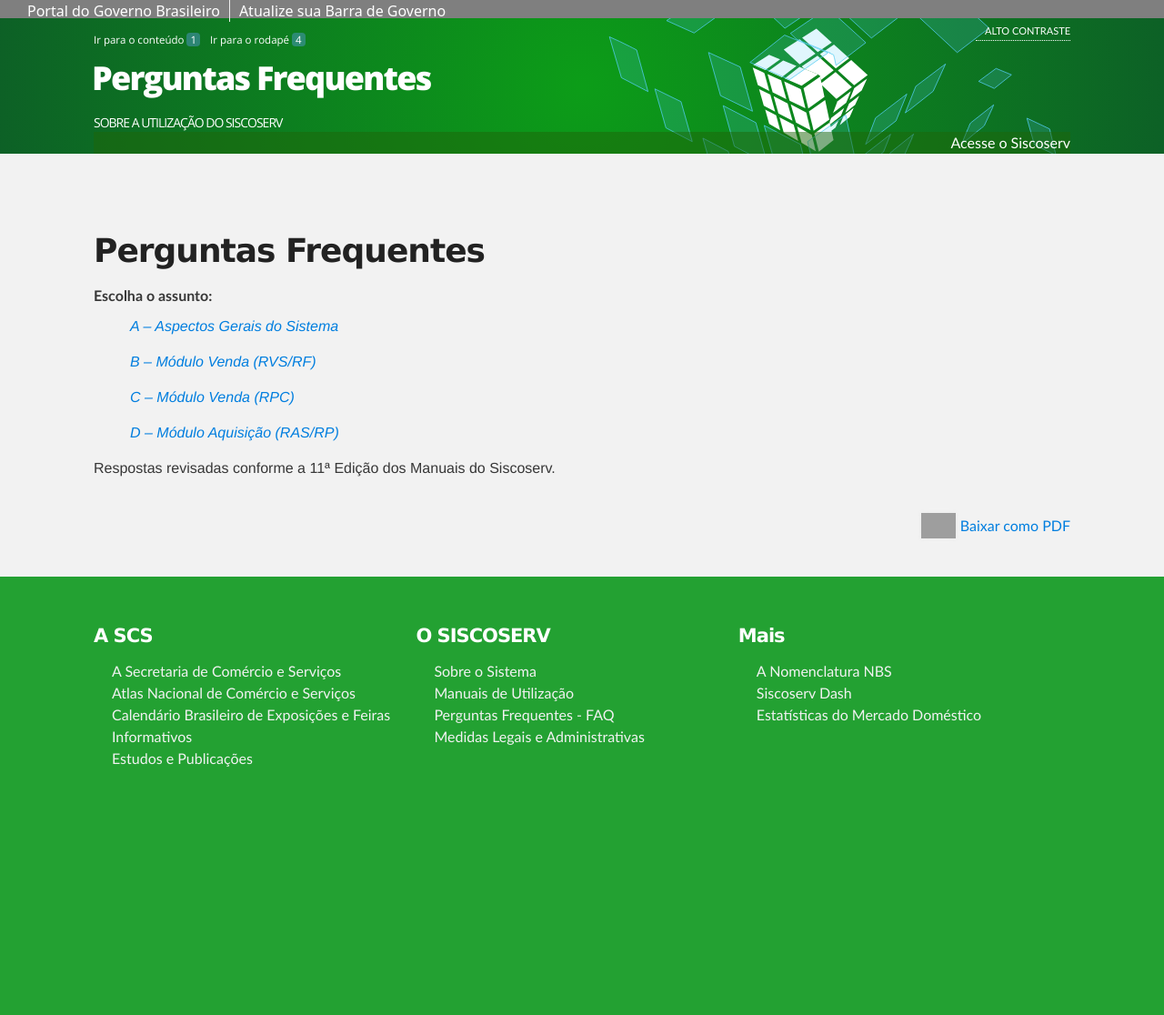
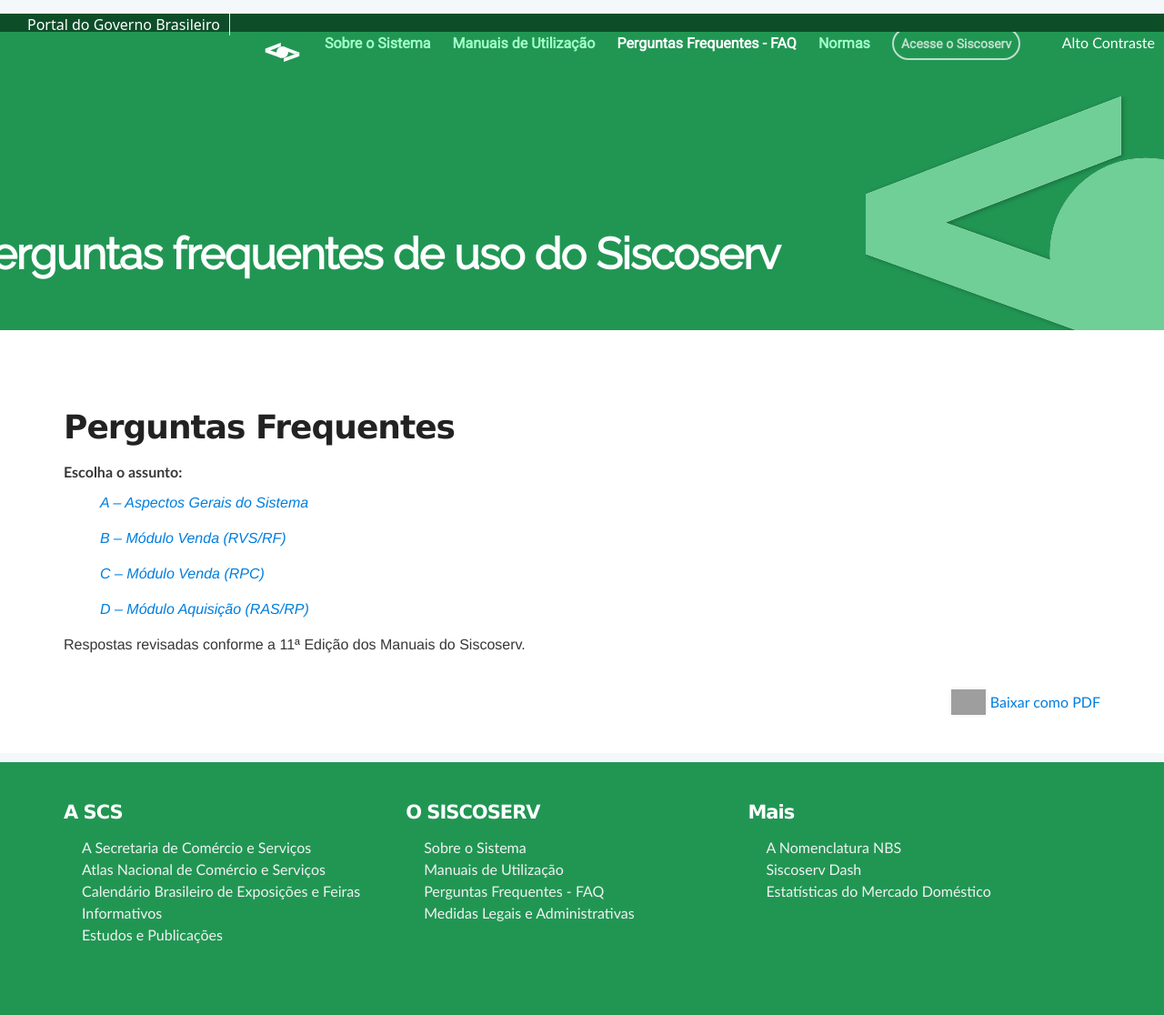
Before and after one commit to mdicgovbr/pagina-FAQ, a Jekyll site: the page built from index.md, in a window 1280 px wide. Shown: the whole page at 91% size. Built offline with Jekyll 4.4.1, drawn with Linux system fonts in a browser that asks for light colours; nearby versions of some CDN libraries; before the commit the page ends 900 px from its top, so only the background shows below that; grey boxes are pictures that could not be loaded.

Commit message:
Aplicando customizações para nova ID visual

```diff
--- a/_includes/footer.html
+++ b/_includes/footer.html
@@ -89,7 +89,7 @@ jQuery(document).ready(function() {
 
 });
 </script>
-<script defer async src="//barra.brasil.gov.br/barra.js" type="text/javascript"></script>
 <script type="text/javascript" src="{{ site.baseurl }}/public/js/scripts.js"></script>
+<script defer="defer" src="//barra.brasil.gov.br/barra_2.0.js" type="text/javascript"></script>
 </body>
 </html>
--- a/_includes/header.html
+++ b/_includes/header.html
@@ -19,41 +19,44 @@
     <script type="text/javascript" src="{{ site.baseurl }}/public/js/anchor.min.js"></script>
     <script type="text/javascript" src="{{ site.baseurl }}/public/js/pdfmake.min.js"></script>
     <script type="text/javascript" src="{{ site.baseurl }}/public/js/vfs_fonts.js"></script>
+	<link href="https://fonts.googleapis.com/css?family=Raleway|Roboto" rel="stylesheet">
 
 </head>
 
 <body class="index              DadosGovBrHomeController              False   ">
 <div id="barra-brasil" style="background:#7F7F7F; height: 20px; padding:0 0 0 10px;display:block;">
   <ul id="menu-barra-temp" style="list-style:none;">
-		    <li style="display:inline; float:left;padding-right:10px; margin-right:10px; border-right:1px solid #EDEDED"><a href="http://brasil.gov.br" style="font-family:sans,sans-serif; text-decoration:none; color:white;">Portal do Governo Brasileiro</a></li>
-		    <li><a style="font-family:sans,sans-serif; text-decoration:none; color:white;" href="http://barra.governoeletronico.gov.br/atualize.html">Atualize sua Barra de Governo</a></li>
+    <li style="display:inline; float:left;padding-right:10px; margin-right:10px; border-right:1px solid #EDEDED">
+        <a href="http://brasil.gov.br" style="font-family:sans,sans-serif; text-decoration:none; color:white;">Portal do Governo Brasileiro</a>
+    </li>
   </ul>
 </div>
     <header class="masthead">
+	<img class="logo-do-siscoserv" src="{{ site.baseurl }}/public/img/logo-bg-menu.svg" alt="logo do Siscoserv">
+	<ul class="menu-topo">
+		<li>
+			<a href="http://www.mdic.gov.br/index.php/comercio-servicos/a-secretaria-de-comercio-e-servicos-scs-15" target="_blank">Sobre o Sistema</a>
+		</li>
+		<li>
+			<a href="http://www.mdic.gov.br/index.php/comercio-servicos/a-secretaria-de-comercio-e-servicos-scs-15/estatisticas-2" target="_blank">Manuais de Utilização</a>
+		</li>
+		<li class="active">
+			<a href="http://www.mdic.gov.br/index.php/comercio-servicos/a-secretaria-de-comercio-e-servicos-scs-15/estatisticas-6" target="_blank">Perguntas Frequentes - FAQ</a>
+		</li>
+		<li>
+			<a href="http://www.mdic.gov.br/index.php/comercio-servicos/a-secretaria-de-comercio-e-servicos-scs-15/estatisticas-4" target="_blank">Normas</a>
+		</li>
+		<li class="button">
+			<a href="https://www.siscoserv.mdic.gov.br/" target="_blank">Acesse o Siscoserv</a>
+		</li>
 
-        <div class="container">
-                <ul id="accessibility">
+	</ul>
+<ul id="portal-siteactions">
 		    <li>
-						<a id="link-conteudo" href="#main_content" accesskey="1">
-							Ir para o conteúdo
-							<span>1</span>
-						</a>
-					</li>
-					<!-- layout está sem menu
-					<li>
-						<a id="link-navegacao" href="#menu-horizontal" accesskey="2">
-							Ir para o menu
-							<span>2</span>
-						</a>
-					</li>
-					-->
-					<li>
-						<a id="link-rodape" href="#footer_wrap" accesskey="4">
-							Ir para o rodapé
-							<span>4</span>
-						</a>
+			<a href="#" title="Alto Contraste" accesskey="6" id="high-contrast">Alto Contraste</a>
 		    </li>
 		</ul>
+        <div class="container">
             <div id="zoom">
               <a href="http://dados.gov.br/#" onclick="resizeText(1)">A+</a>
               <a href="http://dados.gov.br/#" onclick="resizeText(-1)">A-</a>
@@ -61,23 +64,17 @@
             <h1 id="site_logo">
                 <a href="/">
                     <span id="portal-type"></span>
-                    <span id="portal-title">Perguntas Frequentes</span>
-                    <span id="portal-description">sobre a utilização do SISCOSERV</span>
+                    <span id="portal-title">Perguntas frequentes de uso do Siscoserv</span>
+
                 </a>
             </h1>
-		<ul id="portal-siteactions">
-		    <li>
-			<a href="#" title="Alto Contraste" accesskey="6" id="high-contrast">Alto Contraste</a>
-		    </li>
-		</ul>
+
               <!--<ul id="news">
 
                   <li id="feed"><a rel="feed" href="http://www.planejamento.gov.br/noticias/ultimas-noticias/RSS" title="Feed de notícias do Ministério do Planejamento" class="hs-rss-link">feed</a></li>
                   <li id="twitter"><a href="https://twitter.com/planejamentobr" target="_blank" title="Microblog no Twitter">twitter</a></li>
                   <li id="github"><a href="https://github.com/planejamentoGovBr/PDA-institucional-MP" target="_blank" title="Código fonte do Plano de Dados Abertos do Ministério do Planejamento no Github">Código fonte do Plano de Dados Abertos do Ministério do Planejamento no Github</a></li>
               </ul>-->
-		<ul id="menu-de-navegacao" class="menu">
-		<li><a href="http://www.siscoserv.mdic.gov.br/" target="_blank">Acesse o Siscoserv</a></li>
-	</ul>
+
         </div>
     </header>
--- a/stylesheets/application.css
+++ b/stylesheets/application.css
@@ -1526,18 +1526,11 @@ body {
   body:last-child:after {
     clear: both; }
   body > header.masthead {
-    padding: 14px 0 0 0;
-    background-color: #34378F;
-    background-image: -moz-radial-gradient(center, ellipse cover, #1074BC 1%, #34378F 100%);
-    background-image: -webkit-gradient(radial, center center, 0px, center center, 100%, color-stop(1%, #1074BC), color-stop(100%, #34378F));
-    background-image: -webkit-radial-gradient(center, ellipse cover, #1074BC 1%, #34378F 100%);
-    background-image: -o-radial-gradient(center, ellipse cover, #1074BC 1%, #34378F 100%);
-    background-image: -ms-radial-gradient(center, ellipse cover, #1074BC 1%, #34378F 100%);
-    background-image: radial-gradient(ellipse at center, #1074BC 1%, #34378F 100%);
-    color: #fff;
-    filter: progid:DXImageTransform.Microsoft.gradient(startColorstr="#1074BC", endColorstr="#34378F", GradientType=1);
-    background: radial-gradient(683.00px at 50% 50%, #0C9D18 0%, #0D5D27 100%);
-    box-shadow: 0px 3.6742px 3.6742px rgba(0, 0, 0, 0.25);
+    background: linear-gradient(180deg, rgba(255, 255, 255, 0.29) 0%, rgba(255, 255, 255, 0) 100%), #219653;
+    background-image: url(../public/img/logo-topo-bg.svg);
+    background-repeat: no-repeat;
+    background-position: right bottom;
+    position:relative;
 }
     body > header.masthead > .container {
       max-width: 980px;
@@ -1565,18 +1558,24 @@ body {
     body > header.masthead #zoom a:first-child {
           margin-left: 0px;
     }
-
-
-/* Logo */
+.menu-topo a {
+    font-family: Roboto;
+    font-style: normal;
+    font-weight: bold;
+    line-height: normal;
+    font-size: 16px;
+    color: #A0FFC8;
+}
+.menu-topo {
+    list-style: none;
+}
+/* Logo 2*/
 
     body > header.masthead #site_logo {
       float: left;
       margin: 8px 0 0;
-      width: 220px;
-      width: 430px;
       /*background-image: url("../img/logo.png"); luiz>*/
       background-repeat: no-repeat;
-      overflow: hidden;
       display: block;
       clear: left;
     }
@@ -1611,18 +1610,27 @@ body {
     }
 
     #portal-title {
-        font-weight: 800;
-        letter-spacing: -0.05em;
-        margin: 0;
-        margin-left: -2px;
-        height: 64px;
-    }
+
+	    font-family: Raleway;
+	    font-style: normal;
+	    font-weight: bold;
+	    line-height: normal;
+	    font-size: 3rem;
+	    position: absolute;
+	    bottom: -131px;
+	    left: -108px;
+
+	}
 
     #portal-description {
-        font-size: 14px;
-        color: #fff;
-        text-transform: uppercase;
-        font-family: 'Open Sans',Arial,Helvetica,sans-serif;
+	font-family: Raleway;
+	font-style: normal;
+	font-weight: bold;
+	line-height: normal;
+	font-size: 28.8853px;
+	color: #FFFFFF;
+	margin-top: 14px;
+	text-transform: uppercase;
     }
 
     #portal-type {
@@ -1632,7 +1640,22 @@ body {
 
 
 /* Fim logo  */
-
+ul.menu-topo li {
+    display: inline-block;
+    margin-left: 20px;
+    line-height: 52px;
+}
+.button a {
+    color: #ffffff;
+    border: 2px solid;
+    padding: 8px;
+    border-radius: 29px;
+    font-size: 14px;
+    opacity: 0.7;
+}
+.button a:hover {
+    opacity: 1;
+}
 body > header.masthead #news {
       clear: both;
       float: left;
@@ -1695,7 +1718,11 @@ body > header.masthead #news {
             background: -moz-linear-gradient(top, #548cc0 0%, #3e6992);
             background: -webkit-gradient(linear, left top, left bottom, from(#548cc0), to(#3e6992));
             /* Chrome,Safari4+ */
-            background: -webkit-linear-gradient(left, #548cc0 0%, #3e6992 100%);
+            background: -webkit-ul.menu-topo li {
+    display: inline-block;
+    margin-top: 30px;
+    margin-left: 20px;
+}linear-gradient(left, #548cc0 0%, #3e6992 100%);
             /* Chrome10+,Safari5.1+ */
             background: -o-linear-gradient(left, #548cc0 0%, #3e6992 100%);
             /* Opera 11.10+ */
@@ -2184,10 +2211,9 @@ body.no-sidebar .row .content-outer {
 
 }
 
-.container,
-.inner{
+.container, .inner{
 	width: 100% !important;
-	max-width: 1074px !important;
+	max-width: 1140px !important;
 	padding-left: 0 !important;
 	padding-right: 0 !important;
 }
@@ -2198,19 +2224,11 @@ body.no-sidebar .row .content-outer {
 
 #portal-siteactions{
 	position: absolute;
-	right: 0;
+	right: 10px;
 	top: 0;
 	list-style-type: none;
-	border-bottom: 1px #fff dotted;
 	padding: 0;
 	margin: 0;
-}
-
-#portal-siteactions li a {
-	padding: 4px 0 4px 10px;
-	text-decoration: none;
-	text-transform: uppercase;
-	font-size: 11px;
 }
 
 #menu-de-navegacao {
@@ -2229,20 +2247,18 @@ body.no-sidebar .row .content-outer {
 	margin-left: 15px;
 }
 
-header.masthead .container {
-    background-image: url(../public/img/mask_group.svg);
-    background-position: right center;
-    background-repeat: no-repeat;
-    margin-top: -14px;
-    padding-top: 15px;
-}
-
 #main_content a:hover {
     color: #3F51B5;
 }
 
 
-
+#barra-brasil {
+    background-color: #0d4e29;
+    box-sizing: content-box;
+    display: flex;
+    flex-direction: column-reverse;
+    align-items: center;
+}
 @media (max-width:760px){
   #menu-de-navegacao {
       text-align: center;
@@ -2263,16 +2279,7 @@ header.masthead .container {
       background-size: 96%;
       background-position: 192px center;
   }
-  #portal-title {
-      font-weight: 800;
-      letter-spacing: -0.05em;
-      margin: 11px;
-      margin-left: 20px;
-      height: 46px;
-      width: 186px;
-      line-height: 25px;
-      font-size: 23px
-  }
+
   body > header.masthead #site_logo {
       float: left;
       margin: 8px 0 0;
@@ -2288,17 +2295,7 @@ header.masthead .container {
   ul#news {
       display: none;
   }
-  #portal-title {
-      font-weight: 800;
-      letter-spacing: -0.05em;
-      margin: 0;
-      margin-left: 20px;
-      height: 46px;
-      width: 186px;
-      position: relative;
-      line-height: 25px;
-      top: -4px;
-  }
+
   span#portal-description {
     display: block;
     width: 286px;
@@ -2329,3 +2326,37 @@ div#barra-brasil {
     position: relative;
     z-index: 1;
 }
+
+.masthead {
+    min-height: 328px;
+    max-width: 1608px;
+    margin: 0 auto;
+}
+#barra-brasil {
+    background-color: #0d4e29;
+    box-sizing: content-box;
+    display: flex;
+    flex-direction: column-reverse;
+    align-items: center;
+}
+
+.logo-do-siscoserv {
+    width: 43px;
+    height: 21px;
+    border: 0px;
+    box-shadow: none;
+    float: left;
+    margin-top: 7px;
+    margin-left: 21px;
+}
+
+.active a {
+    color: #fff;
+}
+#barra-brasil {
+    background-color: #0d4e29 !important;
+    box-sizing: content-box;
+    display: flex;
+    flex-direction: column-reverse;
+    align-items: center;
+}
--- a/stylesheets/stylesheet.css
+++ b/stylesheets/stylesheet.css
@@ -51,7 +51,7 @@ Theme Styles
 body {
   box-sizing: border-box;
   color:#373737;
-  background: #23a132;
+  background: #f5f8fa;
   font-size: 16px;
   font-family: 'Myriad Pro', Calibri, Helvetica, Arial, sans-serif;
   line-height: 1.5;
@@ -399,15 +399,22 @@ Full-Width Styles
 }
 
 #main_content_wrap {
-  background: #f2f2f2;
+    background: #ffffff;
+    max-width: 1608px;
+    margin: 0 auto;
+    width: 100%;
 }
 
 #main_content {
   padding-top: 40px;
+  background: #ffffff;
 }
 
 #footer_wrap {
-    background: #23a132;
+    background: #219653;
+    max-width: 1608px;
+    margin: 0 auto;
+    min-height: 278px;
 }
 
 /*******************************************************************************
```
Also changed, not shown: public/img/logo-bg-menu.svg (added), public/img/logo-topo-bg.svg (added). Lines whose indentation alone changed are shown as unchanged.
